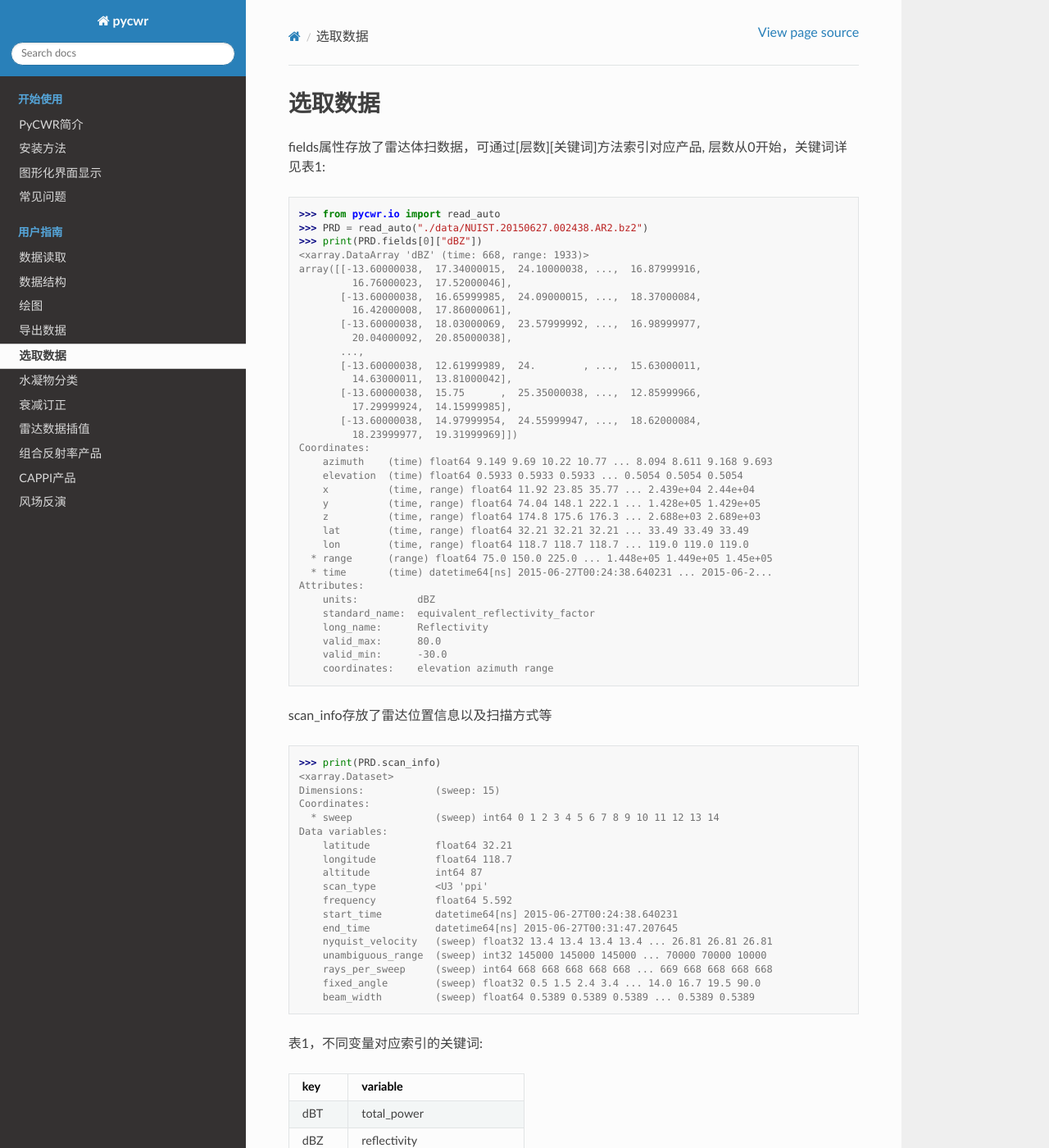
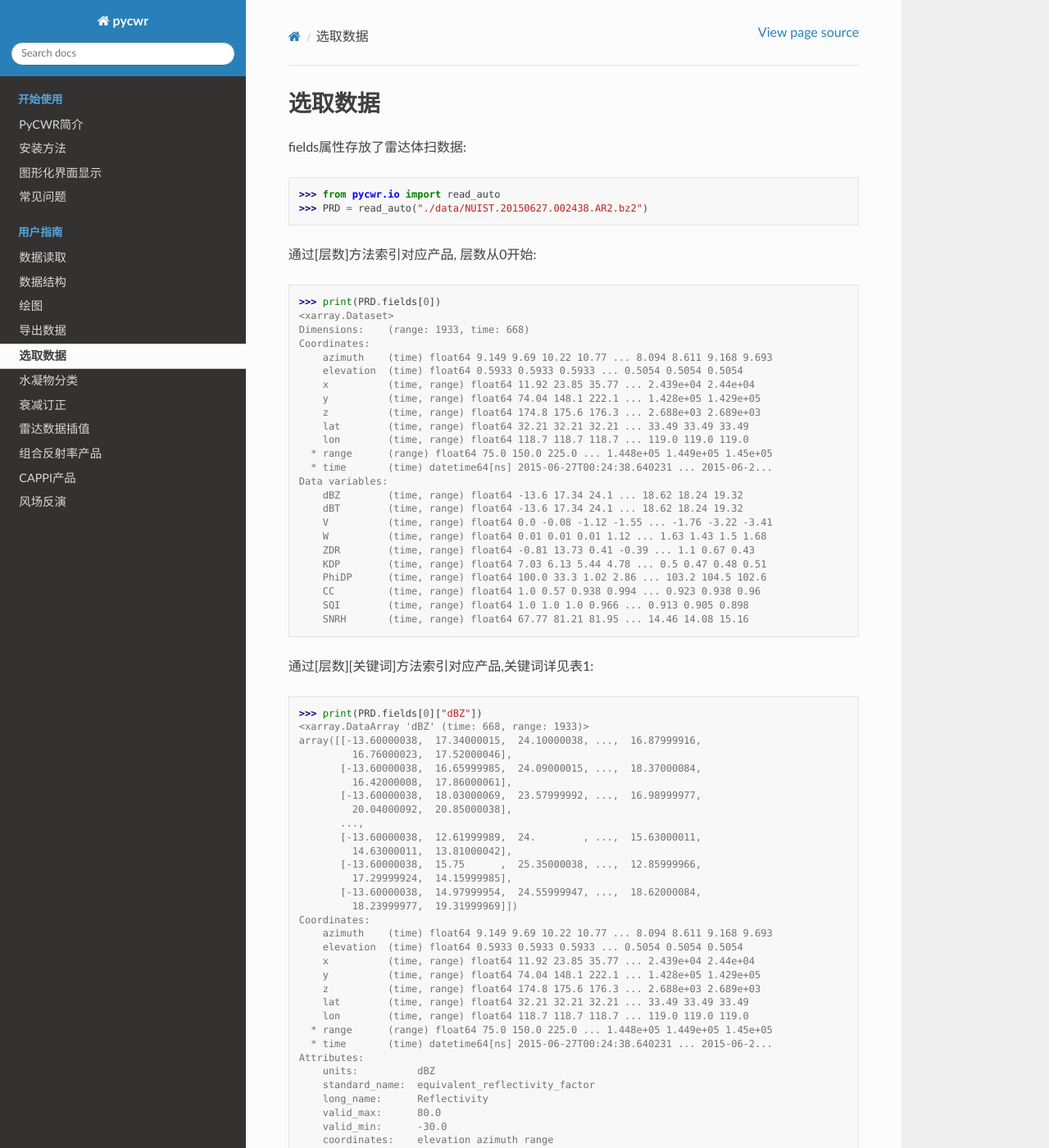
Before and after one commit to YvZheng/pycwr-docs, a Sphinx documentation site: the page built from source/select_data.rst, in a window 1280 px wide and 1400 px high. Shown: the whole window at 82% size. Built offline with Sphinx 7.4.7 and the Read the Docs theme 2.0.0, drawn with Linux system fonts in a browser that asks for light colours; some of the changed text lies outside the part shown.

Commit message:
docs of data struct

```diff
--- a/source/select_data.rst
+++ b/source/select_data.rst
@@ -1,10 +1,40 @@
 选取数据
 ================
 
-fields属性存放了雷达体扫数据，可通过[层数][关键词]方法索引对应产品, 层数从0开始，关键词详见表1:
+fields属性存放了雷达体扫数据:
 
 >>> from pycwr.io import read_auto
 >>> PRD = read_auto("./data/NUIST.20150627.002438.AR2.bz2")
+
+通过[层数]方法索引对应产品, 层数从0开始:
+
+>>> print(PRD.fields[0])
+<xarray.Dataset>
+Dimensions:    (range: 1933, time: 668)
+Coordinates:
+    azimuth    (time) float64 9.149 9.69 10.22 10.77 ... 8.094 8.611 9.168 9.693
+    elevation  (time) float64 0.5933 0.5933 0.5933 ... 0.5054 0.5054 0.5054
+    x          (time, range) float64 11.92 23.85 35.77 ... 2.439e+04 2.44e+04
+    y          (time, range) float64 74.04 148.1 222.1 ... 1.428e+05 1.429e+05
+    z          (time, range) float64 174.8 175.6 176.3 ... 2.688e+03 2.689e+03
+    lat        (time, range) float64 32.21 32.21 32.21 ... 33.49 33.49 33.49
+    lon        (time, range) float64 118.7 118.7 118.7 ... 119.0 119.0 119.0
+  * range      (range) float64 75.0 150.0 225.0 ... 1.448e+05 1.449e+05 1.45e+05
+  * time       (time) datetime64[ns] 2015-06-27T00:24:38.640231 ... 2015-06-2...
+Data variables:
+    dBZ        (time, range) float64 -13.6 17.34 24.1 ... 18.62 18.24 19.32
+    dBT        (time, range) float64 -13.6 17.34 24.1 ... 18.62 18.24 19.32
+    V          (time, range) float64 0.0 -0.08 -1.12 -1.55 ... -1.76 -3.22 -3.41
+    W          (time, range) float64 0.01 0.01 0.01 1.12 ... 1.63 1.43 1.5 1.68
+    ZDR        (time, range) float64 -0.81 13.73 0.41 -0.39 ... 1.1 0.67 0.43
+    KDP        (time, range) float64 7.03 6.13 5.44 4.78 ... 0.5 0.47 0.48 0.51
+    PhiDP      (time, range) float64 100.0 33.3 1.02 2.86 ... 103.2 104.5 102.6
+    CC         (time, range) float64 1.0 0.57 0.938 0.994 ... 0.923 0.938 0.96
+    SQI        (time, range) float64 1.0 1.0 1.0 0.966 ... 0.913 0.905 0.898
+    SNRH       (time, range) float64 67.77 81.21 81.95 ... 14.46 14.08 15.16
+
+通过[层数][关键词]方法索引对应产品,关键词详见表1:
+
 >>> print(PRD.fields[0]["dBZ"])
 <xarray.DataArray 'dBZ' (time: 668, range: 1933)>
 array([[-13.60000038,  17.34000015,  24.10000038, ...,  16.87999916,
@@ -38,7 +68,7 @@ Attributes:
     valid_min:      -30.0
     coordinates:    elevation azimuth range
 
-scan_info存放了雷达位置信息以及扫描方式等
+scan_info存放了雷达位置信息以及扫描方式:
 
 >>> print(PRD.scan_info)
 <xarray.Dataset>
```
